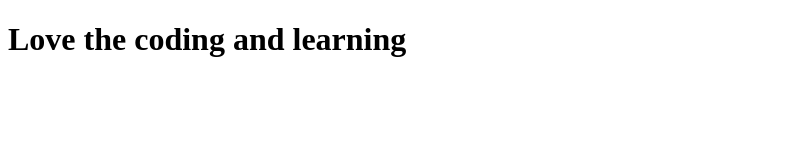
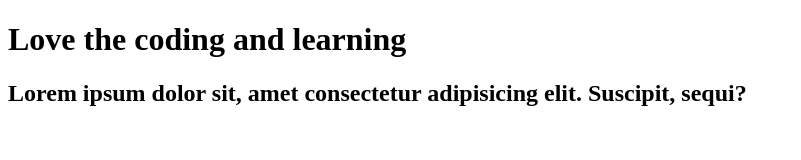
Before and after one commit to yopse/aportfolio, a plain HTML site: page index.html in a window 1280 px wide. Shown: the whole page, without its empty margins (0-801 px from the left). Drawn offline with Linux system fonts and the light colour scheme.

Commit message:
successfully s done

```diff
--- a/index.html
+++ b/index.html
@@ -8,5 +8,6 @@
 </head>
 <body>
     <h1>Love the coding and learning</h1>
+    <h2>Lorem ipsum dolor sit, amet consectetur adipisicing elit. Suscipit, sequi?</h2>
 </body>
 </html>
```
